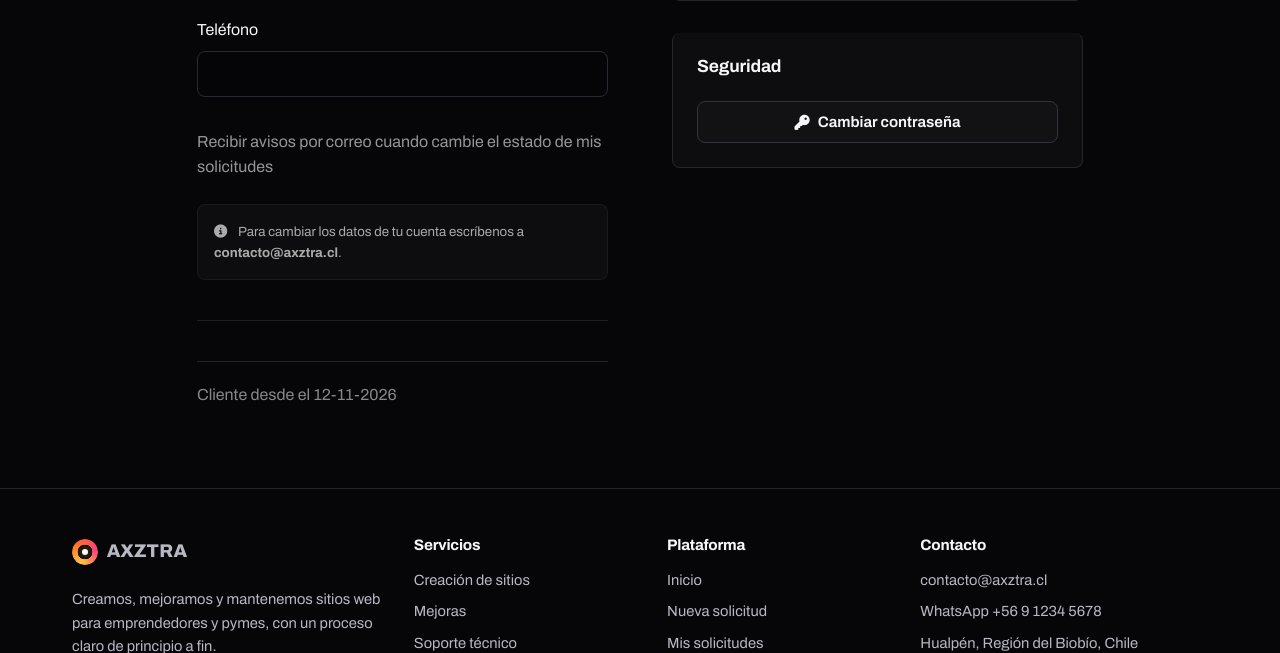
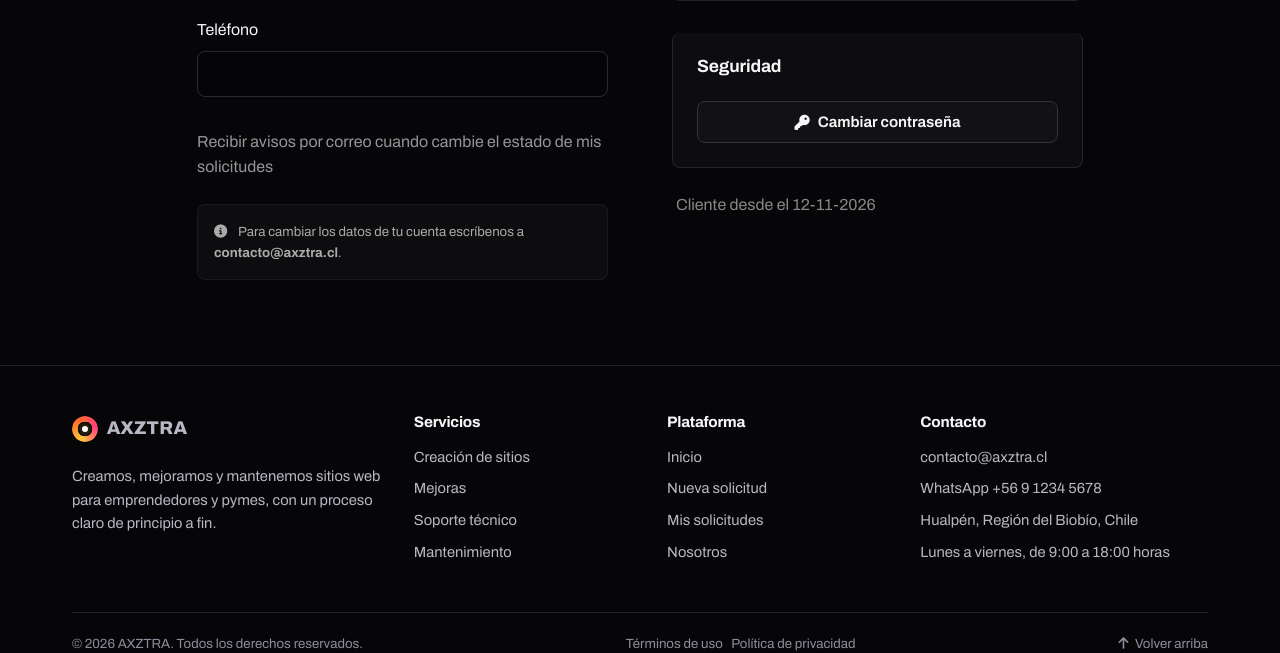
Before and after one commit to sladegamesss/Axztra, a Django app: page /cuenta/ in a window 1280 px wide. Shown: the part 504-1157 px from the top of the page. Run offline with Django 5.2, Linux system fonts and the light colour scheme; the visitor is signed in with stand-in values (Sample User, id 1); data comes from the database, SQL or seed files in the repository; data that the repository does not hold is empty.

Commit message:
Update mi_cuenta.html

```diff
--- a/plataforma/templates/plataforma/cliente/mi_cuenta.html
+++ b/plataforma/templates/plataforma/cliente/mi_cuenta.html
@@ -20,7 +20,6 @@
         <p class="panel-bajada" style="margin: 0; color: #aaa;">Hola, {{ user.first_name|default:"cliente" }}. Aquí puedes revisar tu información de contacto.</p>
     </div>
 
-    <!-- Como todo es de solo lectura, cambiamos el <form> por un <div> y eliminamos el botón de guardar -->
     <div class="panel-cuerpo" style="width: 100%; display: grid; grid-template-columns: 1fr 1fr; gap: 4rem; align-items: start; margin: 0;">
 
         <!-- COLUMNA IZQUIERDA: Datos Bloqueados -->
@@ -31,25 +30,21 @@
                 <input type="email" id="id_correo" value="{{ user.email }}" class="control" readonly style="width: 100%; cursor: not-allowed; opacity: 0.8;">
             </div>
 
-            <!-- El campo ahora se llama "Nombre" y es readonly -->
             <div class="campo campo-completo" style="margin-bottom: 1.5rem;">
                 <label for="id_nombre" style="display: block; margin-bottom: 0.5rem;">Nombre</label>
                 <input type="text" id="id_nombre" value="{{ user.first_name }}" class="control" readonly style="width: 100%; cursor: not-allowed; opacity: 0.8;">
             </div>
 
-            <!-- Empresa en modo readonly -->
             <div class="campo campo-completo" style="margin-bottom: 1.5rem;">
                 <label for="id_empresa" style="display: block; margin-bottom: 0.5rem;">Empresa o emprendimiento</label>
                 <input type="text" id="id_empresa" value="{{ cliente.empresa|default:'' }}" class="control" readonly style="width: 100%; cursor: not-allowed; opacity: 0.8;">
             </div>
 
-            <!-- Teléfono en modo readonly -->
             <div class="campo campo-completo" style="margin-bottom: 1.5rem;">
                 <label for="id_telefono" style="display: block; margin-bottom: 0.5rem;">Teléfono</label>
                 <input type="tel" id="id_telefono" value="{{ cliente.telefono|default:'' }}" class="control" readonly style="width: 100%; cursor: not-allowed; opacity: 0.8;">
             </div>
 
-            <!-- Checkbox desactivado (disabled) -->
             <div class="campo campo-completo" style="margin-top: 2rem;">
                 <label class="opcion" for="id_notificaciones" style="display: flex; gap: 0.75rem; align-items: flex-start; opacity: 0.6; cursor: not-allowed;">
                     <input type="checkbox" id="id_notificaciones" disabled {% if cliente.recibir_notificaciones %} checked{% endif %} style="margin-top: 0.25rem;">
@@ -57,21 +52,14 @@
                 </label>
             </div>
 
-            <!-- Mensaje global de contacto debajo de los datos -->
+            <!-- Mensaje global de contacto -->
             <div class="ayuda" style="margin-top: 1.5rem; padding: 1rem; background: rgba(255,255,255,0.03); border-radius: 8px; border: 1px solid rgba(255,255,255,0.05); color: #aaa;">
                 <i class="fa-solid fa-circle-info" style="margin-right: 0.5rem;"></i> Para cambiar los datos de tu cuenta escríbenos a <strong>contacto@axztra.cl</strong>.
             </div>
 
-            <hr style="margin: 2.5rem 0; border: none; border-top: 1px solid rgba(255,255,255,0.1);">
-
-            <!-- Como no se puede guardar, solo dejamos la fecha del cliente aquí -->
-            <div class="acciones" style="display: flex; justify-content: flex-start; align-items: center;">
-                <span class="texto-menor" style="color: #888;">Cliente desde el {{ user.date_joined|date:"d-m-Y" }}</span>
-            </div>
-
         </div>
 
-        <!-- COLUMNA DERECHA: Métricas y Seguridad intactas -->
+        <!-- COLUMNA DERECHA: Métricas y Seguridad -->
         <aside class="columna-lateral" style="width: 100%;">
 
             <div class="tarjeta-resumen" style="margin-bottom: 2rem; padding: 1.5rem; border-radius: 8px; background: rgba(255,255,255,0.03); border: 1px solid rgba(255,255,255,0.05);">
@@ -89,9 +77,14 @@
                 <a href="{% url 'mis_solicitudes' %}" class="boton boton-secundario boton-completo" style="margin-top: 1.5rem; width: 100%; justify-content: center;">Ver mis solicitudes</a>
             </div>
 
-            <div class="tarjeta-resumen" style="padding: 1.5rem; border-radius: 8px; background: rgba(255,255,255,0.03); border: 1px solid rgba(255,255,255,0.05);">
+            <div class="tarjeta-resumen" style="margin-bottom: 1.5rem; padding: 1.5rem; border-radius: 8px; background: rgba(255,255,255,0.03); border: 1px solid rgba(255,255,255,0.05);">
                 <h3 style="margin-top: 0; margin-bottom: 1.5rem; font-size: 1.1rem;">Seguridad</h3>
                 <a href="{% url 'cambiar_clave' %}" class="boton boton-secundario boton-completo" style="width: 100%; justify-content: center;"><i class="fa-solid fa-key" aria-hidden="true"></i> Cambiar contraseña</a>
+            </div>
+
+            <!-- Cliente desde: Movido bajo Seguridad -->
+            <div class="texto-menor" style="color: #888; text-align: left; padding-left: 0.25rem;">
+                Cliente desde el {{ user.date_joined|date:"d-m-Y" }}
             </div>
 
         </aside>
```
